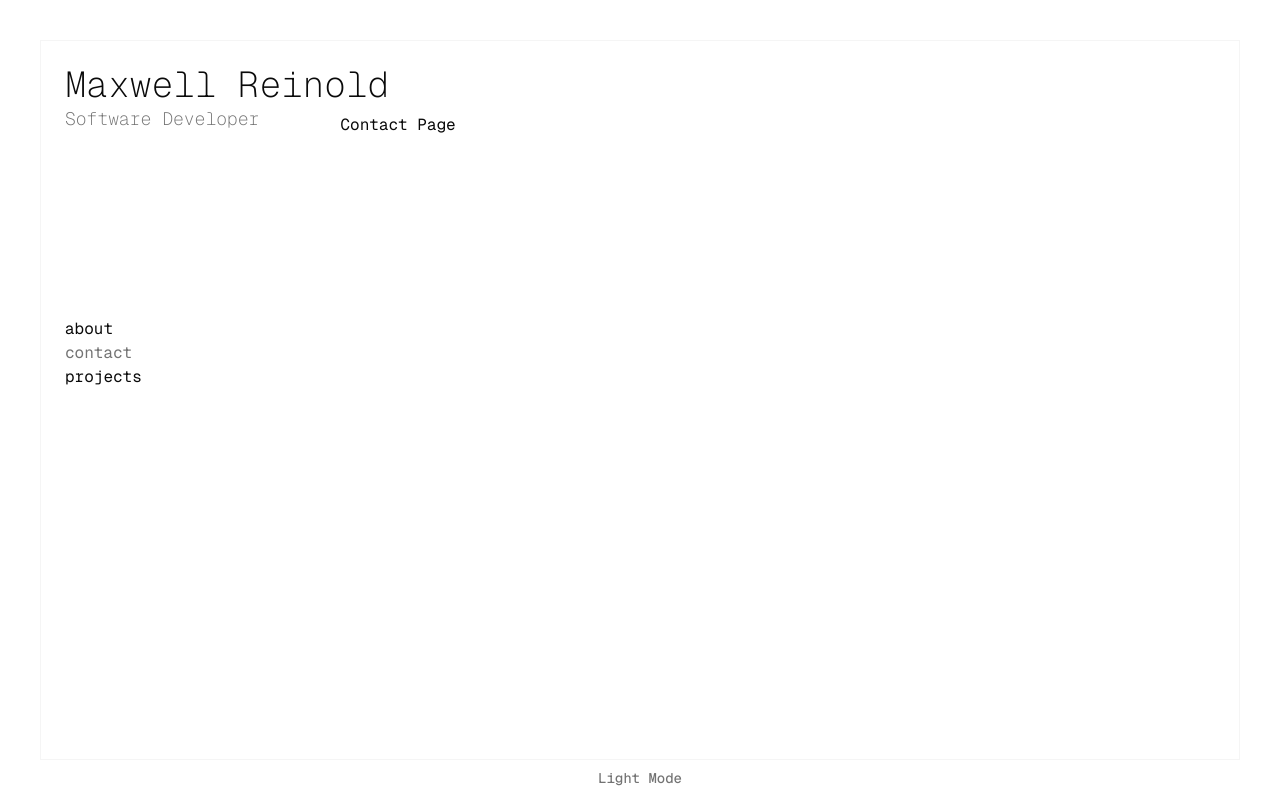
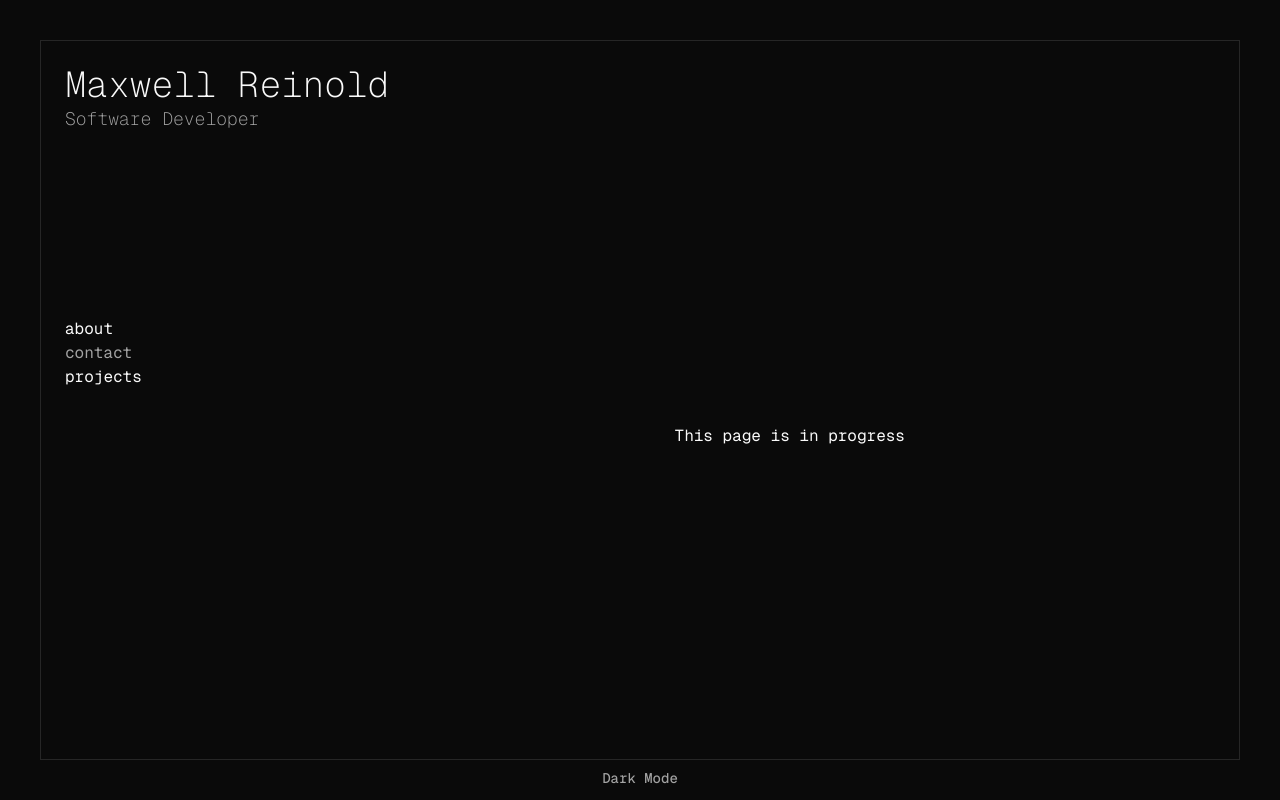
Before and after one commit to MaxReinold/personalcv, a Next.js app: page /contact in a window 1280 px wide. Built offline with nearby package versions, Linux system fonts and the light colour scheme.

Commit message:
Fixed build errors.

```diff
--- a/src/app/clientLayout.tsx
+++ b/src/app/clientLayout.tsx
@@ -7,14 +7,24 @@ import { cn } from "@/lib/utils";
 import { useEffect, useState } from "react";
 
 export default function ClientLayout({ children }: { children: React.ReactNode }) {
-    const localTheme = localStorage.getItem('darkmode');
-    let parsedTheme = localTheme ? JSON.parse(localTheme): false;
+    const [isDarkMode, setDarkMode] = useState<boolean | null>(null);
 
-    const [isDarkMode, setDarkMode] = useState(parsedTheme);
+    useEffect(() => {
+        const savedMode = localStorage.getItem('darkmode');
+        if (savedMode) {
+            setDarkMode(JSON.parse(savedMode));
+        } else {
+            setDarkMode(true);
+        }
+    }, []);
 
-    const updateDarkMode = (newVal:boolean) => {
-        localStorage.setItem('darkmode', JSON.stringify(newVal))
+    const updateDarkMode = (newVal: boolean) => {
+        localStorage.setItem('darkmode', JSON.stringify(newVal));
         setDarkMode(newVal);
+    };
+
+    if (isDarkMode === null) {
+        return null;
     }
 
     return (
--- a/src/app/contact/page.tsx
+++ b/src/app/contact/page.tsx
@@ -1,9 +1,10 @@
+import InProgress from "@/components/custom/InProgress";
 import ClientLayout from "../clientLayout";
 
 export default function Contact() {
   return (
     <ClientLayout>
-      <h1>Contact Page</h1>
+      <InProgress />
     </ClientLayout>
   );
 }
--- a/src/app/page.tsx
+++ b/src/app/page.tsx
@@ -1,11 +1,12 @@
 "use client"
 
+import InProgress from "@/components/custom/InProgress";
 import ClientLayout from "./clientLayout";
 
-export default function Home() {
+export default function About() {
   return (
     <ClientLayout>
-      Home Page
+      <InProgress />
     </ClientLayout>
   );
 }
--- a/src/app/projects/page.tsx
+++ b/src/app/projects/page.tsx
@@ -1,8 +1,9 @@
+import InProgress from "@/components/custom/InProgress"
 import ClientLayout from "../clientLayout"
 
 
 export default function Projects() {
     return <ClientLayout>
-        <h1>Project page</h1>
+        <InProgress />
     </ClientLayout>
 }
--- /dev/null
+++ b/src/components/custom/InProgress.tsx
@@ -0,0 +1,5 @@
+export default function inProgress() {
+    return <div className="w-full h-full flex items-center justify-center">
+        This page is in progress
+    </div>
+}
--- a/src/components/layout/Nav.tsx
+++ b/src/components/layout/Nav.tsx
@@ -1,8 +1,13 @@
 import Link from "next/link";
 import { usePathname } from "next/navigation";
 
+type NavItems = {
+    [key: string]: string;
+};
+
+
 export default function Nav() {
-    const items:any = {
+    const items:NavItems = {
         about: "/",
         contact: "/contact",
         projects: "/projects"
```
